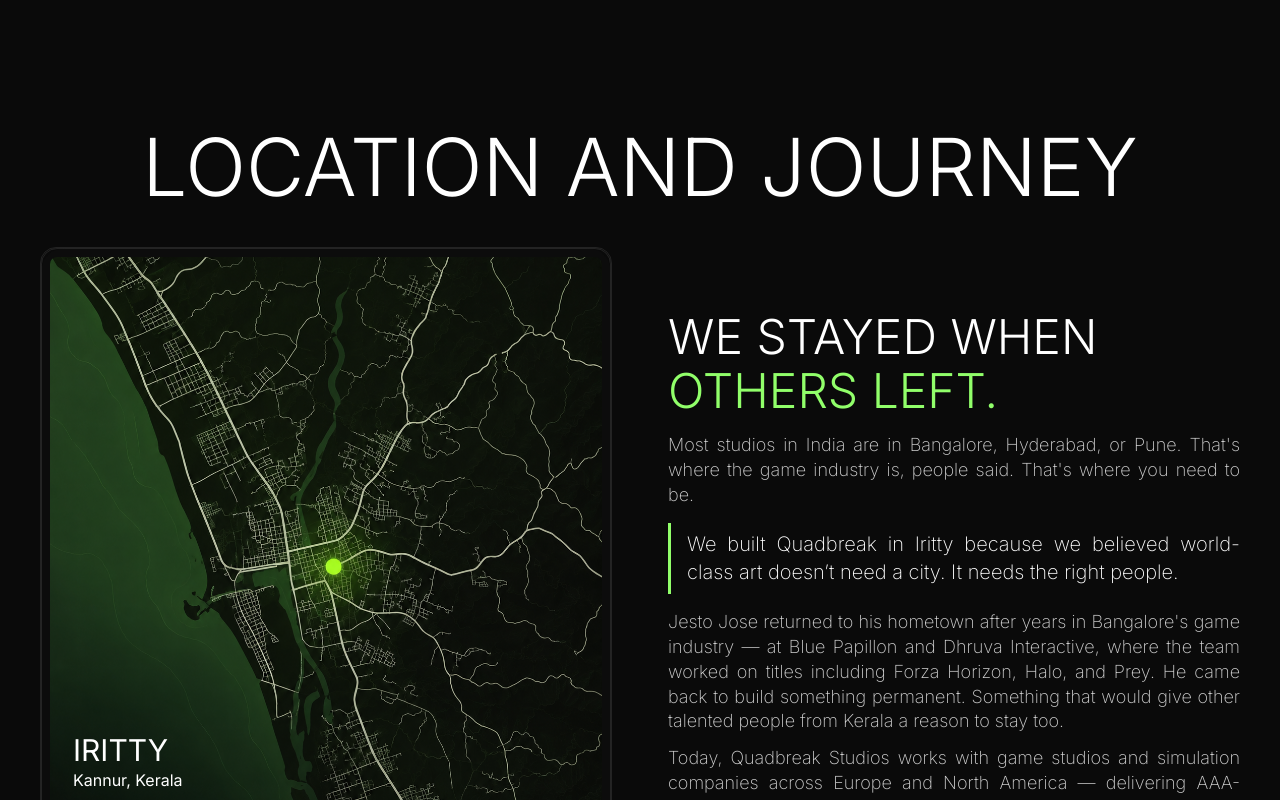
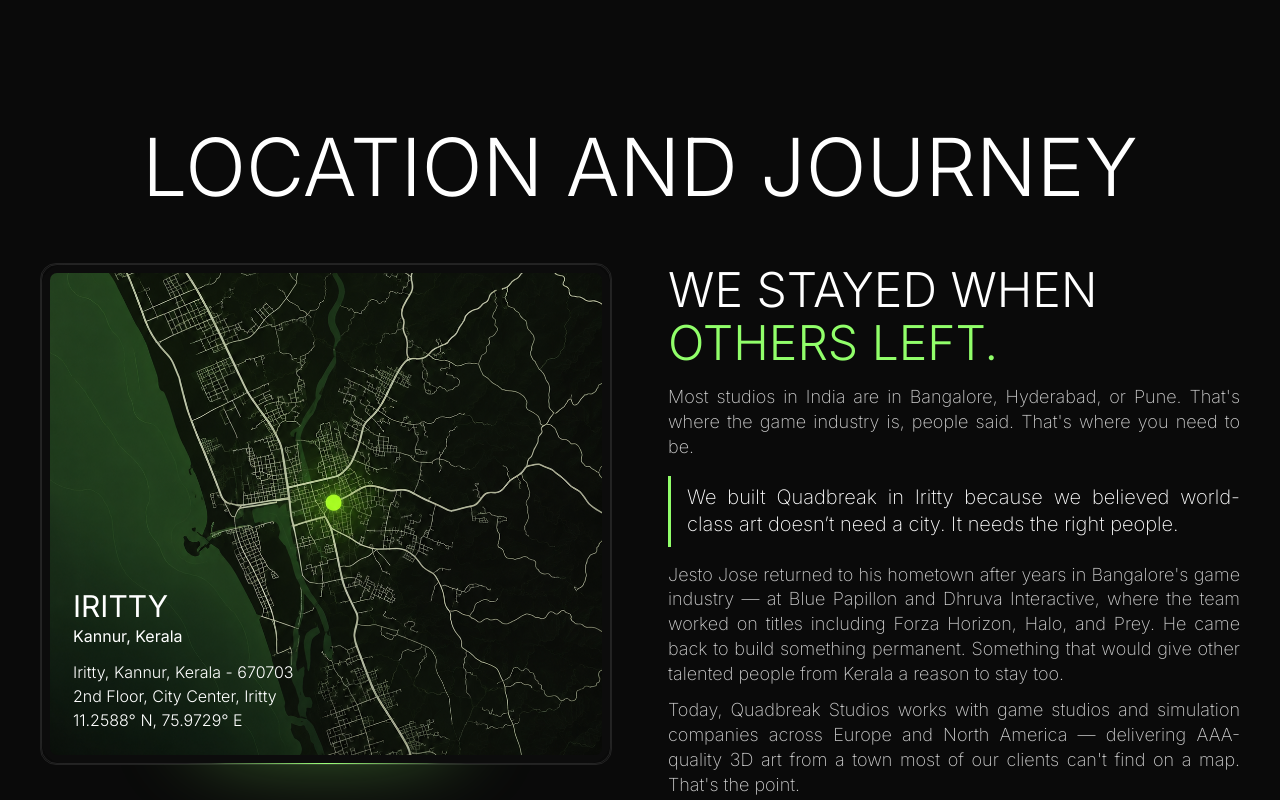
Before and after one commit to nithulcr/quadbreak, a Next.js app: page /about in a window 1280 px wide. Shown: the part 2120-2920 px from the top of the page. Built offline with nearby package versions, Linux system fonts and the light colour scheme.

Commit message:
qweaaaaaaa

```diff
--- a/src/components/Location.tsx
+++ b/src/components/Location.tsx
@@ -3,7 +3,6 @@
 import { useEffect, useRef } from "react";
 import gsap from "gsap";
 import { ScrollTrigger } from "gsap/ScrollTrigger";
-import StatsSection2 from "@/components/StatsSection2";
 
 gsap.registerPlugin(ScrollTrigger);
 
@@ -66,15 +65,13 @@
   return (
     <section
       id="Location"
-      className="section overflow-hidden py-14  md:py-24"
+      className="section py-14  md:py-24"
       ref={sectionRef}
     >
-      {/* <div className="shape3 z-[-1]"></div>
-      <div className="shape2 z-[-1]"></div> */}
-      <div className="grid-wrapper max-w-[1450px] mx-auto px-5 lg:px-10">
-        <div className="stacked-content">
-          <div className="content-wrapper">
-            <div className=" mb-12 lg:mb-20">
+
+      <div className="max-w-[1450px] mx-auto px-5 lg:px-10">
+
+            <div className=" mb-8 lg:mb-14">
               <h2
                 ref={title2Ref}
                 className="uppercase w-fit text-white  text-4xl lg:text-[5rem]  leading-none font-light  relative  mx-auto"
@@ -82,20 +79,21 @@
                 Location and Journey
               </h2>
             </div>
-            <div className="grid md:grid-cols-2 gap-8 lg:gap-14 items-center mt-10 lg:mt-[-40px]">
+            <div className="grid md:grid-cols-2 gap-8 lg:gap-14  mt-10">
               {/* Image */}
 
-              <div className="sticky top-0">
+              <div className="lg:sticky lg:top-[100px] h-fit">
                 <div className="rounded-xl lg:rounded-2xl border relative border-white/10 side-image">
                   <span className="span1"></span>
                   <span className="span2"></span>
 
                   <img
+                    ref={imgRef}
                     src="/images/map.png"
                     alt="Quadbreak Studios map"
-                    className="w-full max-h-[calc(100vh-140px)] object-cover p-1 lg:p-2 rounded-xl lg:rounded-2xl z-9 relative border-white/10 border"
+                    className="w-full max-h-[calc(100vh-130px)] xl:max-h-[500px] object-cover p-1 lg:p-2 rounded-xl lg:rounded-2xl z-9 relative border-white/10 border"
                   />
-                  <div className="absolute bottom-0 p-8 z-9 flex flex-col gap-3">
+                  <div className="absolute bottom-0 p-5 lg:p-8 z-9 flex flex-col gap-3">
                     <div>
                       <h4 className="text-3xl">IRITTY</h4>
                       <p>Kannur, Kerala</p>
@@ -114,15 +112,15 @@
 
               {/* Content */}
 
-              <div className="flex flex-col gap-4">
-                <h3 className="uppercase w-fit text-white  text-4xl lg:text-[3rem]   font-light  relative">
+              <div  ref={text4Ref} className="flex flex-col gap-4">
+                <h3  className="uppercase w-fit text-white  text-4xl lg:text-[3rem]   font-light  relative">
                   We stayed when
                   <br />
                   <span className="text-[var(--green)]">others left.</span>
                 </h3>
                 <p className=" text-[16px] md:text-[18px] leading-snug font-[200] text-white/80 text-justify">
                   Most studios in India are in Bangalore, Hyderabad, or Pune.
-                  That's where the game industry is, people said. That's where
+                  That&apos;s where the game industry is, people said. That&apos;s where
                   you need to be.
                 </p>
                 <p className="pl-4 py-2 border-l-3 border-[var(--green)] text-[16px] md:text-[20px] leading-snug font-[200] text-white text-justify">
@@ -130,10 +128,10 @@
                   art doesn’t need a city. It needs the right people.
                 </p>
                 <p
-                  ref={text4Ref}
+
                   className=" text-[16px] md:text-[18px] leading-snug font-[200] text-white/80 text-justify"
                 >
-                  Jesto Jose returned to his hometown after years in Bangalore's
+                  Jesto Jose returned to his hometown after years in Bangalore&apos;s
                   game industry — at Blue Papillon and Dhruva Interactive, where
                   the team worked on titles including Forza Horizon, Halo, and
                   Prey. He came back to build something permanent. Something
@@ -143,13 +141,12 @@
                   Today, Quadbreak Studios works with game studios and
                   simulation companies across Europe and North America —
                   delivering AAA-quality 3D art from a town most of our clients
-                  can't find on a map. That's the point.
+                  can&apos;t find on a map. That&apos;s the point.
                 </p>
               </div>
             </div>
           </div>
-        </div>
-      </div>
+
     </section>
   );
 };
```
